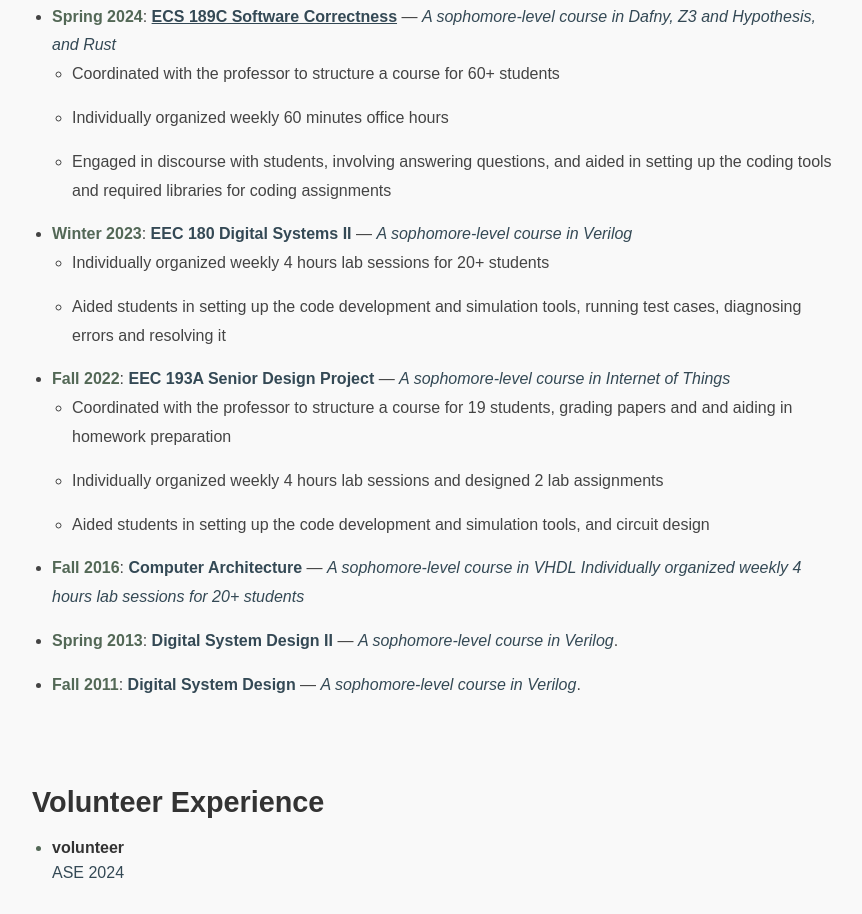
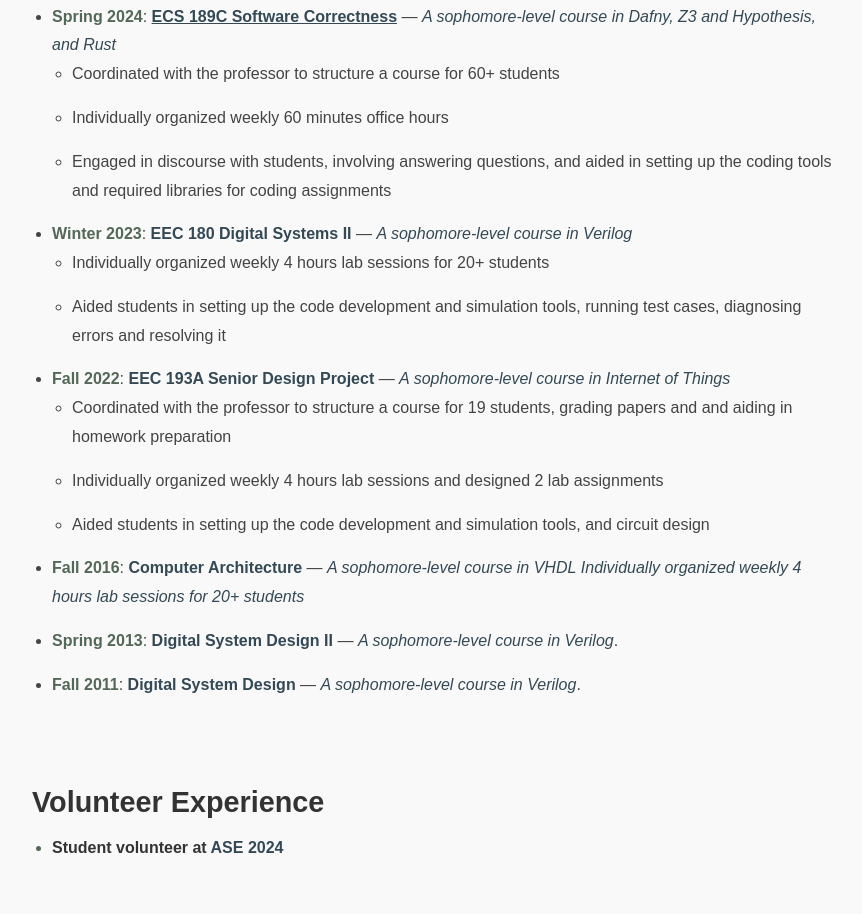
Before and after one commit to Parniaan/Parniaan.github.io, a plain HTML site: page index.html in a window 1280 px wide. Shown: the part 1942-2856 px from the top of the page, without its empty margins (208-1070 px from the left). After the commit the page ends 2830 px from the top, so only its background shows below. Drawn offline with Linux system fonts and the light colour scheme.

Commit message:
Update links

```diff
--- a/index.html
+++ b/index.html
@@ -159,7 +159,7 @@
     <div class="section">
         <h2 class="section-title">Academic Services</h2>
             <ul class="service-list">
-                <li><strong>Session chair of release engineering and fuzzing 1 at <a href="https://conf.researchr.org/track/ase-2024/ase-2024-research?" target="_blank">ASE 2024</a></strong></li>
+                <li><strong>Session chair of release engineering and fuzzing 1 at <a href="https://conf.researchr.org/profile/parniankamran" target="_blank">ASE 2024</a></strong></li>
             </ul>
         <!-- <div class="experience-card">
             <p><strong>Volunteer Position 2</strong></p>
@@ -255,8 +255,8 @@
     <div class="section">
         <h2 class="section-title">Volunteer Experience</h2>
             <ul class="experience-list">
-                <li><strong> volunteer</strong>
-                    <a href="https://conf.researchr.org/home/ase-2024" target="_blank">ASE 2024</a>
+                <li><strong>Student volunteer at <a href="https://conf.researchr.org/home/ase-2024" target="_blank">ASE 2024</a></strong>
+
                 </li>
             </ul>
         <!-- <div class="experience-card">
```
